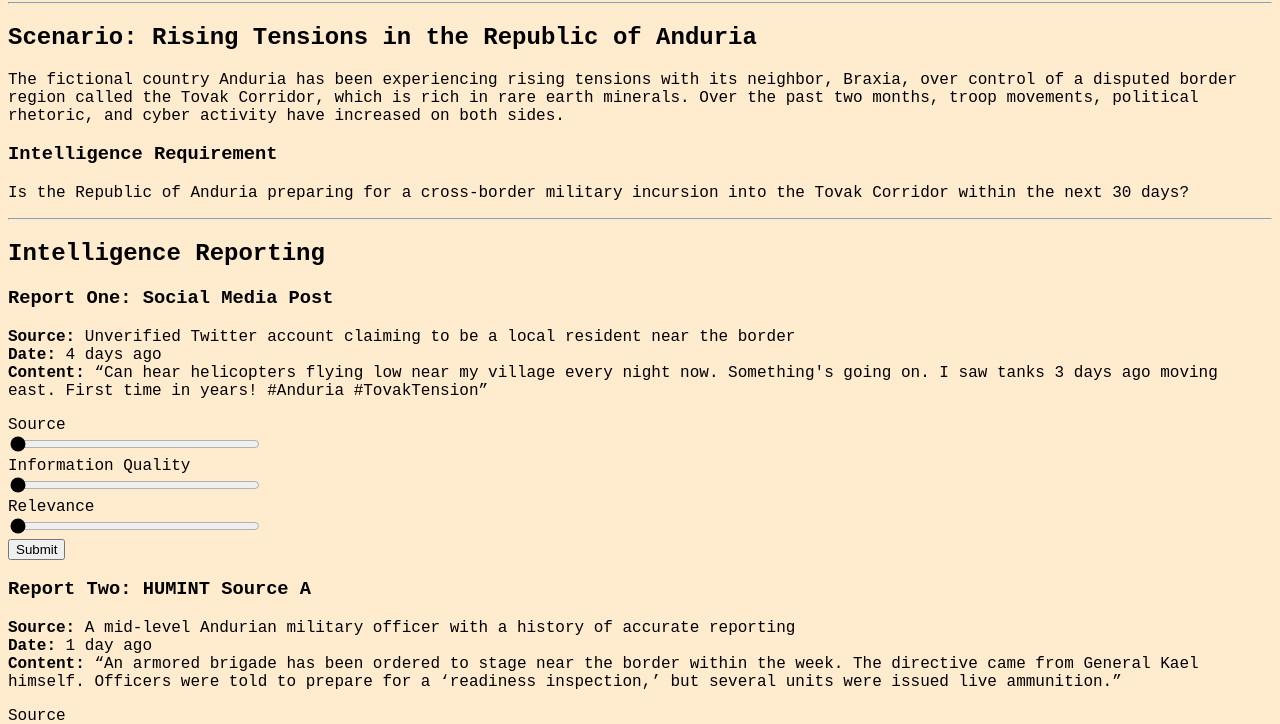
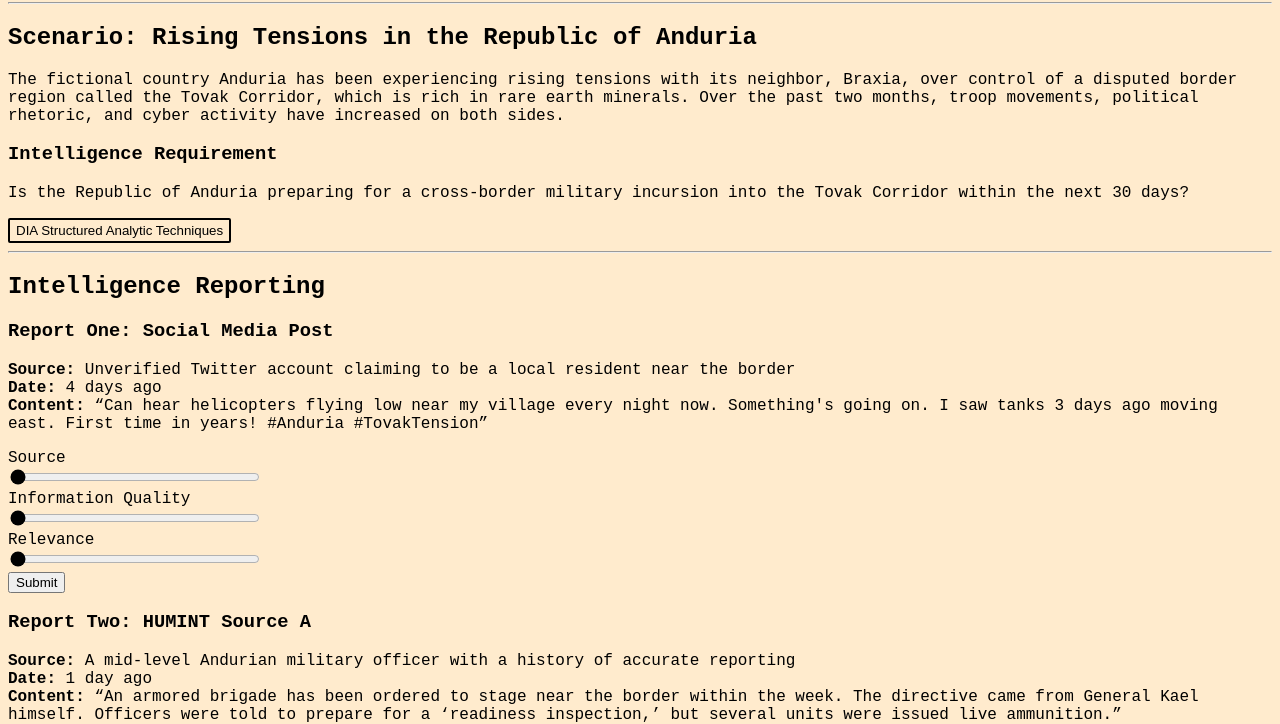
Before and after one commit to bradleyspmckay/SAT-DT, a plain HTML site: page index.html in a window 1280 px wide. Shown: the part 78-802 px from the top of the page. Drawn offline with Linux system fonts and the light colour scheme.

Commit message:
Added DIA button

```diff
--- a/index.html
+++ b/index.html
@@ -18,6 +18,7 @@
         <p>
             Is the Republic of Anduria preparing for a cross-border military incursion into the Tovak Corridor within the next 30 days?
         </p>
+        <button id="dia_button" onclick="openDIA()">DIA Structured Analytic Techniques</button>
         <hr>
         <h2>Intelligence Reporting</h2>
         <h3>Report One: Social Media Post</h3>
--- a/main.css
+++ b/main.css
@@ -6,3 +6,9 @@ html {
     accent-color: black;
     inline-size: 250px;
 }
+#dia_button {
+    background-color: blanchedalmond;
+    border-radius: 2px;
+    border-style:solid;
+    block-size: 25px;
+}
--- a/main.js
+++ b/main.js
@@ -4,10 +4,14 @@ document.querySelectorAll('.submit_rating').forEach(function(button) {
         const formData = new FormData(form);
         let answerString = "Answers - "
         for (let [key, value] of formData.entries()) {
-            fieldName = key.charAt(0).toUpperCase() + key.slice(1)
-            answerString += `${fieldName}: ${value} `
+            fieldName = key.charAt(0).toUpperCase() + key.slice(1);
+            answerString += `${fieldName}: ${value} `;
             console.log(answerString);
         }
         form.querySelector("p").innerText = answerString
     });
 })
+
+function openDIA() {
+    window.open("https://www.dia.mil/FOIA/FOIA-Electronic-Reading-Room/FileId/161442/")
+}
```
